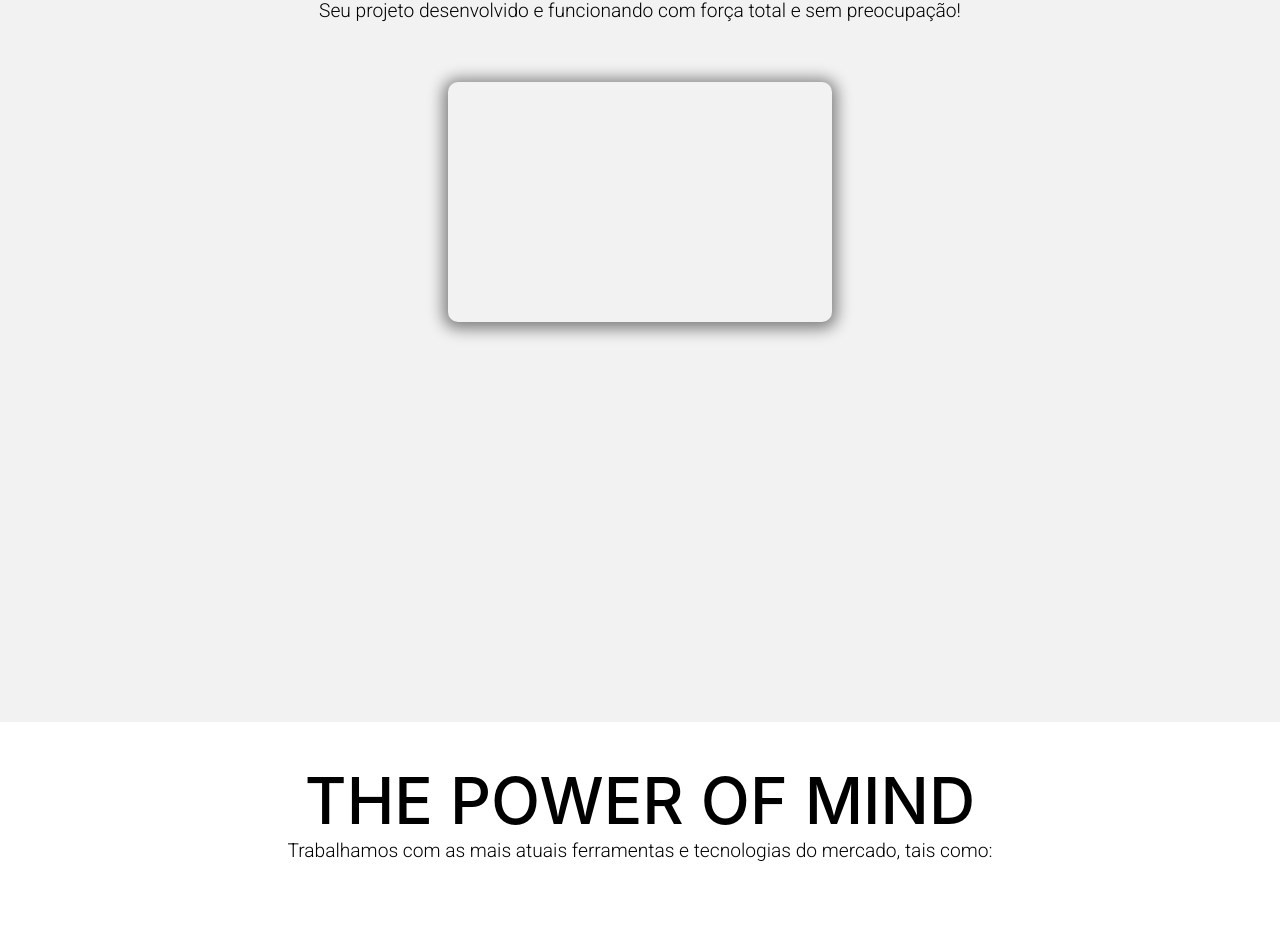
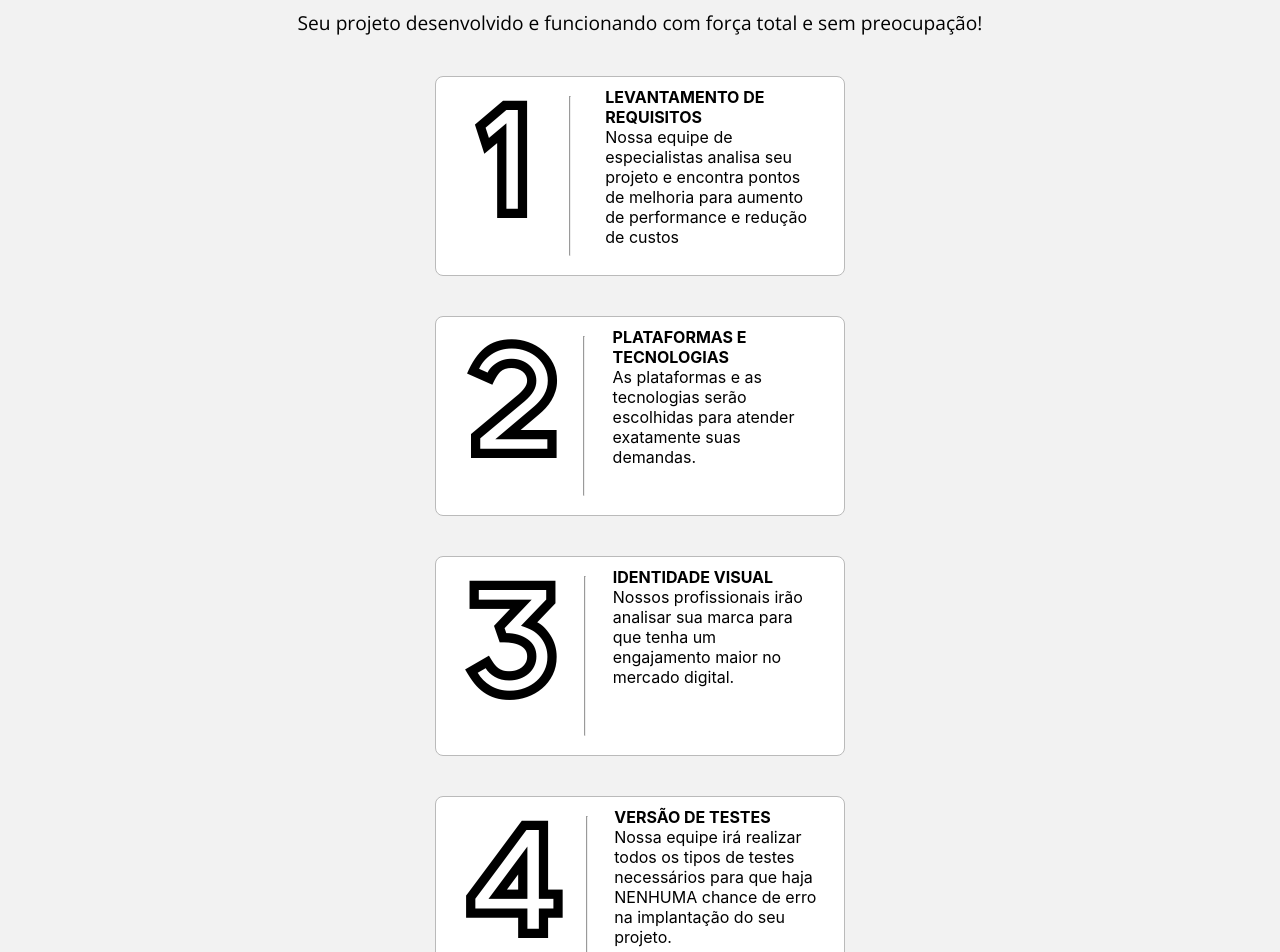
Before and after one commit to LambdatecSoftwares/site-official, a Next.js app: page / in a window 1280 px wide. Shown: the part 918-1870 px from the top of the page. Built offline with nearby package versions, Linux system fonts and the light colour scheme.

Commit message:
feat: Finalizando estilização do primeiro section

```diff
--- a/src/pages/index.tsx
+++ b/src/pages/index.tsx
@@ -4,16 +4,27 @@ import LogoGlitch from '../components/LogoGlitch'
 import Typical from "react-typical"
 import CustomButton from '../components/CustomButton'
 
-export default function Home() {
+export default function Index() {
   return (
     <Container>
 
       <Head>
         <title>Way beyond your mind</title>
         <meta name="description" content="Sistemas, aplicativos e soluções empresariais na área de tecnologia" />
-        <link rel="preconnect" href="https://fonts.gstatic.com" />
-        <link href="https://fonts.googleapis.com/css2?family=Roboto:ital,wght@0,100;0,300;0,400;0,500;0,700;0,900;1,100;1,300;1,400;1,500;1,700;1,900&display=swap"
-        rel="stylesheet" />
+        <link
+        rel="preconnect"
+        href="https://fonts.gstatic.com"
+        />
+        <link
+        href="https://fonts.googleapis.com/css2?family=Open+Sans:ital,wght@0,300;0,400;0,600;0,700;0,800;1,300;1,400;1,600;1,700;1,800&display=swap"
+        rel="stylesheet"
+        />
+         <link
+            rel="preload"
+            href="/fonts/meticula-outline.ttf"
+            as="font"
+            crossOrigin=""
+          />
         <link rel="icon" href="/favicon.ico" />
       </Head>
 
@@ -30,14 +41,61 @@ export default function Home() {
       </header>
 
       <section>
+
         <p id="sec1"></p>
         <h1 className="titulo-section">LAMBDA PACK</h1>
         <p className="subtitulo-section">Seu projeto desenvolvido e funcionando com força total e sem preocupação!</p>
+
         <div className="container-cards">
+
           <div className="card">
+            <h1 className="numero-card">1</h1>
+            <hr className="separador-card" />
+            <div className="conteudo-texto-card">
+              <h4>LEVANTAMENTO DE REQUISITOS</h4>
+              <p>Nossa equipe de especialistas analisa
+                seu projeto e encontra pontos de melhoria
+                para aumento de performance e redução de custos</p>
+            </div>
+          </div>
 
+          <div className="card">
+            <h1 className="numero-card">2</h1>
+            <hr className="separador-card" />
+            <div className="conteudo-texto-card">
+            <h4>PLATAFORMAS E TECNOLOGIAS</h4>
+              <p>As plataformas e as tecnologias serão escolhidas
+                para atender exatamente suas demandas.</p>
+            </div>
           </div>
+
+          <div className="card">
+            <h1 className="numero-card">3</h1>
+            <hr className="separador-card" />
+            <div className="conteudo-texto-card">
+            <h4>IDENTIDADE VISUAL</h4>
+              <p>Nossos profissionais irão analisar sua
+                 marca para que tenha um engajamento maior no mercado digital.</p>
+            </div>
+          </div>
+
+          <div className="card">
+            <h1 className="numero-card">4</h1>
+            <hr className="separador-card" />
+          <div className="conteudo-texto-card">
+          <h4>VERSÃO DE TESTES</h4>
+              <p>Nossa equipe irá realizar todos os tipos de testes
+                 necessários para que haja NENHUMA chance de erro
+                 na implantação do seu projeto.</p>
+            </div>
+          </div>
+
+        <p className="observacao-section">O processo completo de implementação do Lambda Pack tem duração
+          prevista de 45 dias, mas pode variar de acordo com a complexidade
+          do projeto ou estrutura necessária. Em casos de urgência, a LambdaTec
+          disponibilizará uma equipe de elite para lançar seu projeto no menor prazo possível.</p>
         </div>
+
       </section>
 
 
--- a/src/styles/globals.css
+++ b/src/styles/globals.css
@@ -13,14 +13,20 @@
   }
 
   ::-webkit-scrollbar-track {
-    background-color: #BABABA;
+    background-color: transparent;
   }
   ::-webkit-scrollbar {
-    width: 15px;
-    background: #BABABA;
+    width: 10px;
   }
   ::-webkit-scrollbar-thumb {
     border-radius: 10px;
-    background-image: linear-gradient(to bottom right, #9466FF, #8A05BE);
-    border: 1px solid gray;
+    background-image: linear-gradient(to bottom, #8A05BE, #9466FF);
   }
+
+  @font-face {
+    font-family: "MeticulaOutline";
+    src: url("/fonts/meticula-outline.ttf");
+    font-style: normal;
+    font-weight: 400;
+    font-display: swap;
+  }
--- a/src/styles/index.ts
+++ b/src/styles/index.ts
@@ -29,17 +29,7 @@ footer {
   top: -100px;
   width: 350px;
   pointer-events: none;
-  animation-name: astronaut;
-  animation-duration: 4s;
-  animation-iteration-count: infinite;
 }
-/*
-@keyframes astronaut {
-  0%   {right:-20px; top:-120px;}
-  50%  {right:-30px; top:-100px;}
-  100% {right:-20px; top:-120px;}
-} */
-
 
 .logo-lambda-footer {
   position: absolute;
@@ -70,7 +60,7 @@ video {
 
 section {
   padding-top: 5vh;
-  height: 105vh;
+  padding-bottom: 5vh;
 }
 
 section:nth-child(odd) {
@@ -84,6 +74,7 @@ section:nth-child(even) {
 .titulo-section {
   font-weight: 500;
   font-size: 4rem;
+  font-family: 'Open Sans', sans-serif;
   width: 100%;
   text-align: center;
 }
@@ -91,9 +82,10 @@ section:nth-child(even) {
 .subtitulo-section {
   font-weight: 300;
   font-size: 1.2rem;
-  font-family: 'Roboto', sans-serif;
+  font-family: 'Open Sans', sans-serif;
   width: 100%;
   text-align: center;
+  margin-bottom: 5vh;
 }
 
 .container-cards {
@@ -103,17 +95,42 @@ section:nth-child(even) {
   justify-content: center;
   width: 80%;
   margin-left: 10%;
-  height: 50vh;
+
 }
 
 .card {
-  width: 30vw;
-  height: 30vh;
-  border-radius: 10px;
-  -webkit-box-shadow: 0px 2px 15px 5px rgba(0,0,0,0.47);
-  box-shadow: 0px 2px 15px 5px rgba(0,0,0,0.47);
+  display: flex;
+  align-items: center;
+  justify-content: space-evenly;
+  width: 410px;
+  height: 200px;
+  border-radius: 8px;
+  border: 1px solid #BABABA;
+  background-color: #ffffff;
   margin-bottom: 5vh;
+  box-sizing: border-box;
 }
 
+.numero-card {
+  font-family: 'MeticulaOutline', sans-serif;
+  font-size: 150px;
+}
+
+.separador-card {
+  background-color: #BABABA;
+  color: #BABABA;
+  width: 1px;
+  height: 160px;
+}
+
+.conteudo-texto-card {
+  height: 90%;
+  width: 50%;
+}
+
+.observacao-section {
+  text-align: center;
+  font-style: italic;
+}
 
 `;
```
Also changed, not shown: public/fonts/meticula-outline.ttf (added).
